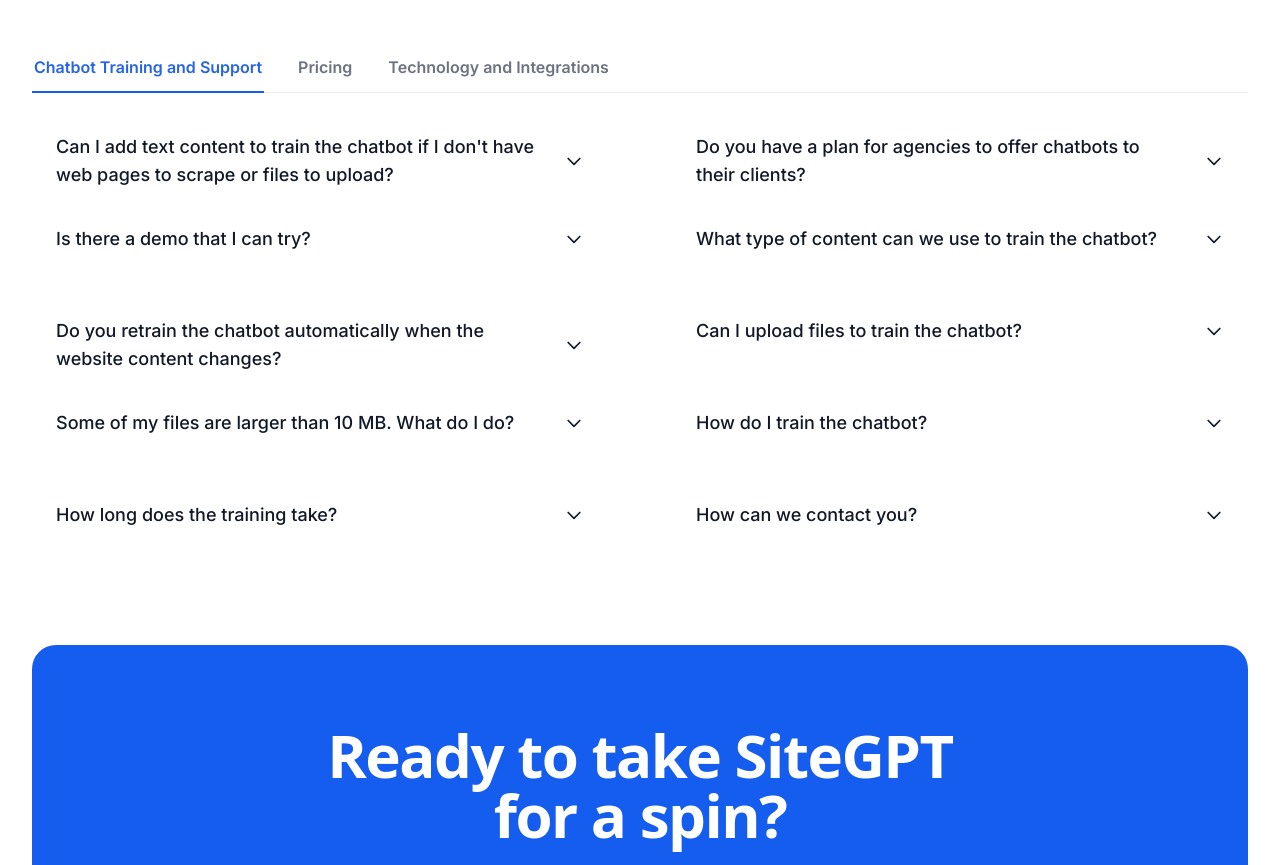
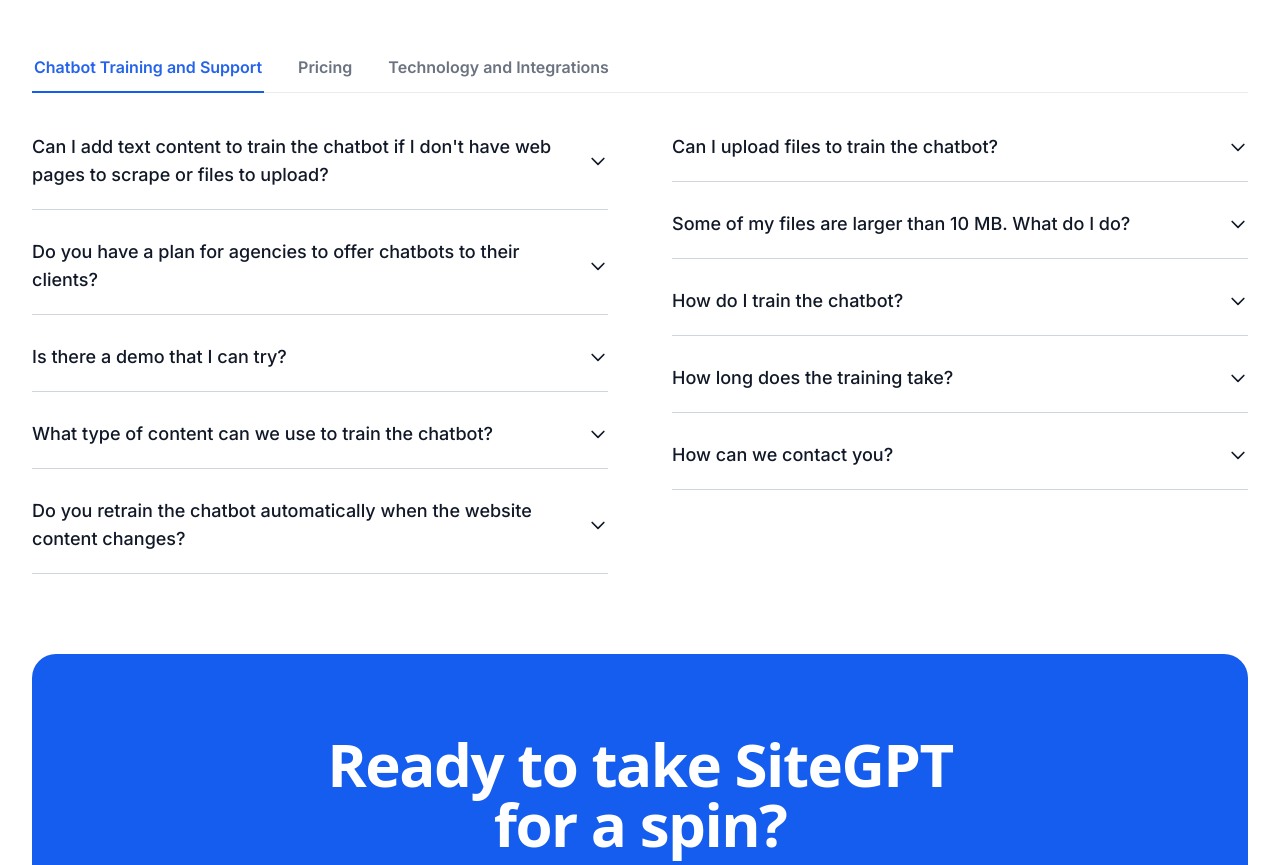
Before and after one commit to abhishekgusain07/sitegpt, a Next.js app: page / in a window 1280 px wide. Shown: the part 9040-9905 px from the top of the page. Built offline with nearby package versions, Linux system fonts and the light colour scheme.

Commit message:
chore(ui): FAQ

```diff
--- a/src/app/_component/Comparison.tsx
+++ b/src/app/_component/Comparison.tsx
@@ -25,7 +25,7 @@
             Fickle, one-size-fits-all chatbots that do more harm than good
           </h3>
           <ul className="text-base text-gray-900 mt-6 space-y-3 sm:text-lg">
-          <li className="flex items-start gap-3"><div className="shrink-0 py-1.5"><svg className="h-3 w-3 fill-error-200" viewBox="0 0 6 6" aria-hidden="true"><circle cx="3" cy="3" r="3"></circle></svg></div>Generic GPT tools don't answer based on your training data</li>
+          <li className="flex items-start gap-3"><div className="shrink-0 py-1.5"><svg className="h-3 w-3 fill-error-200" viewBox="0 0 6 6" aria-hidden="true"><circle cx="3" cy="3" r="3"></circle></svg></div>Generic GPT tools don&apos;t answer based on your training data</li>
           <li className="flex items-start gap-3"><div className="shrink-0 py-1.5"><svg className="h-3 w-3 fill-error-200" viewBox="0 0 6 6" aria-hidden="true"><circle cx="3" cy="3" r="3"></circle></svg></div>Custom-built bots are finicky and difficult to maintain</li>
           <li className="flex items-start gap-3"><div className="shrink-0 py-1.5"><svg className="h-3 w-3 fill-error-200" viewBox="0 0 6 6" aria-hidden="true"><circle cx="3" cy="3" r="3"></circle></svg></div>Customer support staff takes 3+ months to train</li>
           <li className="flex items-start gap-3"><div className="shrink-0 py-1.5"><svg className="h-3 w-3 fill-error-200" viewBox="0 0 6 6" aria-hidden="true"><circle cx="3" cy="3" r="3"></circle></svg></div>Bogged down with support tickets</li>
--- a/src/app/_component/FAQ.tsx
+++ b/src/app/_component/FAQ.tsx
@@ -1,9 +1,6 @@
 "use client"
 import React, { useState } from 'react';
 import Link from 'next/link';
-
-const FAQ  = () => {
-  const [activeCategory, setActiveCategory] = useState('chatbot-training-and-support');
 
 const categories = [
   { id: 'chatbot-training-and-support', name: 'Chatbot Training and Support' },
@@ -234,10 +231,19 @@
     category: "technology-and-integrations"
   }
 ];
+const FAQ = () => {
+  const [activeCategory, setActiveCategory] = useState(categories[0].id);
+
+  // Filter FAQs based on active category
+  const filteredFAQs = faqs.filter((faq) => faq.category === activeCategory);
+
+  // Calculate the middle index to split the FAQs into two columns
+  const middleIndex = Math.ceil(filteredFAQs.length / 2);
 
   return (
     <section className="bg-white py-12 sm:py-16 lg:py-20">
       <div className="max-w-screen-xl mx-auto px-4 sm:px-6 lg:px-8">
+        {/* Header section remains the same */}
         <div className="max-w-xl mx-auto text-center lg:max-w-3xl">
           <h2 className="text-3xl font-bold tracking-tight text-gray-900 sm:text-4xl lg:text-5xl">FAQs</h2>
           <p className="text-base font-normal text-gray-600 mt-4 sm:text-lg">
@@ -249,6 +255,7 @@
           </p>
         </div>
 
+        {/* Category navigation remains the same */}
         <div className="mt-12 border-b border-gray-200 sm:mt-16">
           <nav className="flex w-full flex-nowrap gap-6 overflow-x-auto -mb-px sm:gap-8">
             {categories.map((category) => (
@@ -267,32 +274,41 @@
           </nav>
         </div>
 
-        <div className="grid grid-cols-1 gap-x-16 gap-y-5 mt-8 lg:grid-cols-2 auto-rows-fr">
-        {faqs
-          .filter((faq) => faq.category === activeCategory)
-          .map((faq, index) => (
+        {/* Modified FAQ grid */}
+        <div className="grid grid-cols-1 gap-x-16 gap-y-5 mt-8 lg:grid-cols-2 lg:items-start">
+          <div className="space-y-5">
+            {filteredFAQs.slice(0, middleIndex).map((faq, index) => (
               <FAQItem key={index} question={faq.question} answer={faq.answer} />
             ))}
+          </div>
+          <div className="space-y-5">
+            {filteredFAQs.slice(middleIndex).map((faq, index) => (
+              <FAQItem key={index} question={faq.question} answer={faq.answer} />
+            ))}
+          </div>
         </div>
       </div>
     </section>
   );
 };
 
-const FAQItem = ({ question, answer }: { question: string; answer: string | React.JSX.Element }) => {
+// FAQItem component remains the same
+const FAQItem = ({ question, answer }:{
+  question: string;
+  answer: string | React.JSX.Element
+}) => {
   const [isOpen, setIsOpen] = useState(false);
-
   return (
-    <div className="relative py-2">
+    <div className="bg-white">
       <details
-        className="group px-6"
+        className="group"
         open={isOpen}
         onClick={(e) => {
           e.preventDefault();
           setIsOpen(!isOpen);
         }}
       >
-        <summary className="flex cursor-pointer items-center justify-between text-lg font-medium text-gray-900">
+        <summary className="flex cursor-pointer items-center justify-between text-lg font-medium text-gray-900 py-2">
           {question}
           <span className="ml-6 flex h-7 items-center">
             <svg
@@ -307,12 +323,13 @@
             </svg>
           </span>
         </summary>
-        <div className={`mt-3 pr-12 absolute bg-white z-10 w-full max-h-60 overflow-y-auto ${isOpen ? 'block' : 'hidden'}`}>
+        <div className={`mt-3 pr-12 ${isOpen ? 'block' : 'hidden'}`}>
           <p className="text-base text-gray-600">{answer}</p>
         </div>
-        <div className='h-[1px] w-full bg-gray-300 text-muted-foreground mt-3'/>
       </details>
+      <div className="h-[1px] w-full bg-gray-300 text-muted-foreground mt-3" />
     </div>
   );
 };
+
 export default FAQ;
```
Lines whose indentation alone changed are shown as unchanged.
